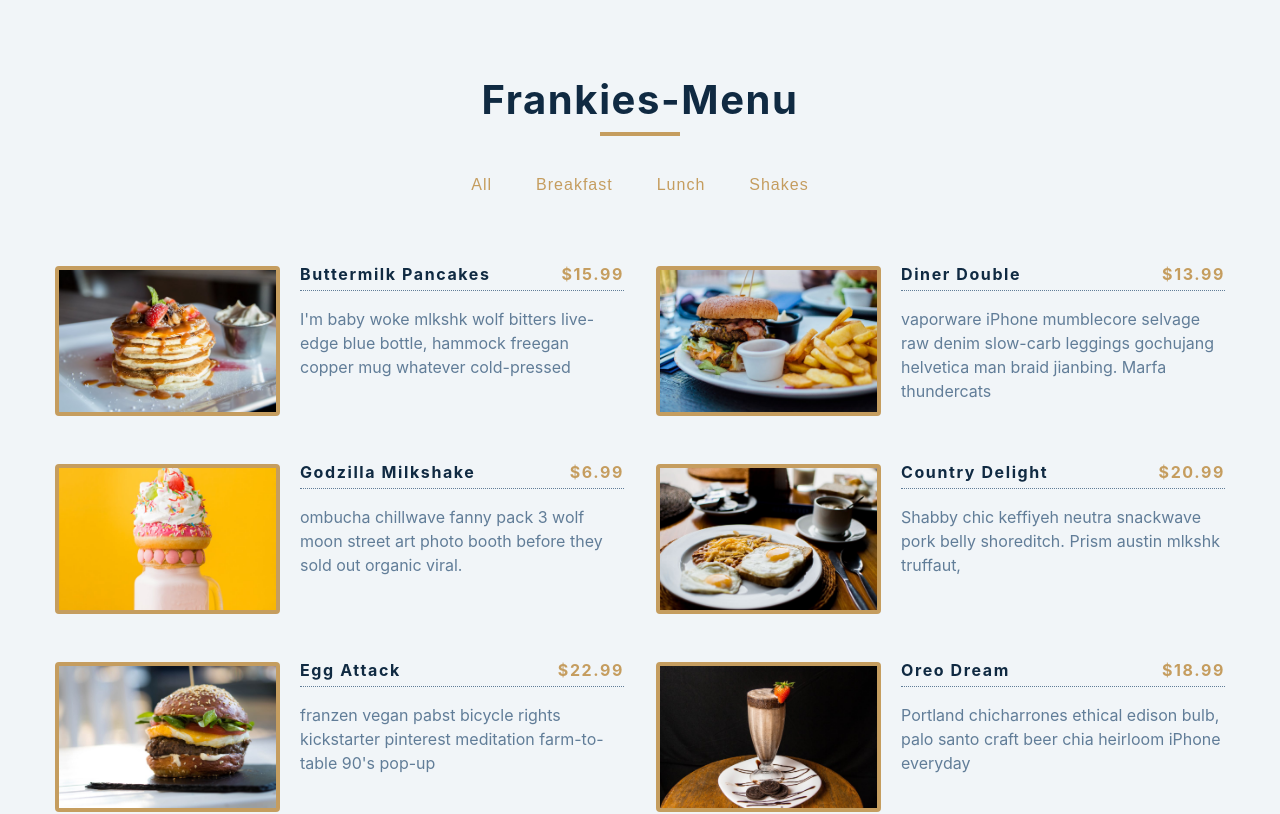
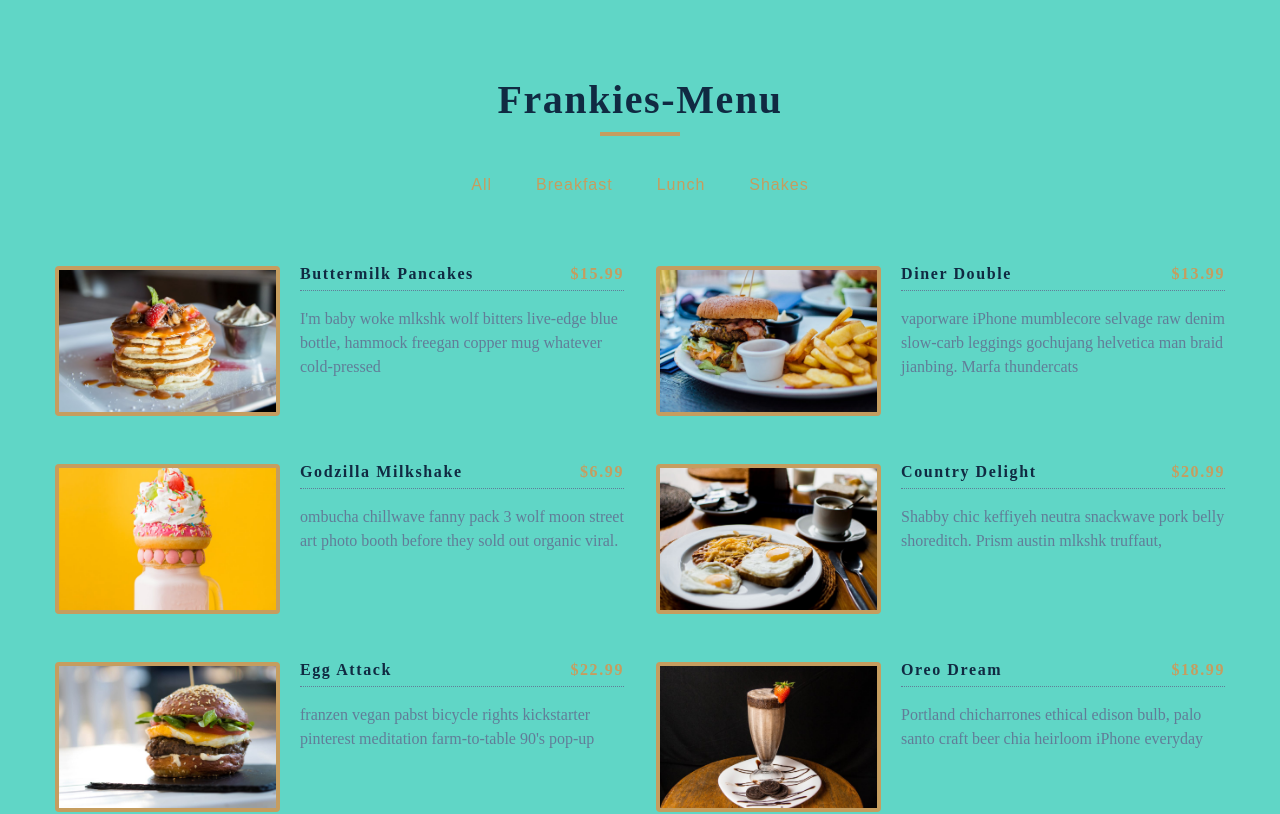
Before and after one commit to Okubasufrank/phaseII-menu, a React (Create React App) app: page / in a window 1280 px wide. Shown: the top 814 px of the page. Built offline with nearby package versions, Linux system fonts and the light colour scheme.

Commit message:
Changing the background

```diff
--- a/src/index.css
+++ b/src/index.css
@@ -60,9 +60,9 @@
   box-sizing: border-box;
 }
 body {
-  font-family: -apple-system, BlinkMacSystemFont, 'Segoe UI', Roboto, Oxygen,
-    Ubuntu, Cantarell, 'Open Sans', 'Helvetica Neue', sans-serif;
-  background: var(--clr-grey-10);
+  /* font-family: -apple-system, BlinkMacSystemFont, 'Segoe UI', Roboto, Oxygen,
+    Ubuntu, Cantarell, 'Open Sans', 'Helvetica Neue', sans-serif; */
+  background: rgb(96, 214, 198);
   color: var(--clr-grey-1);
   line-height: 1.5;
   font-size: 0.875rem;
```
